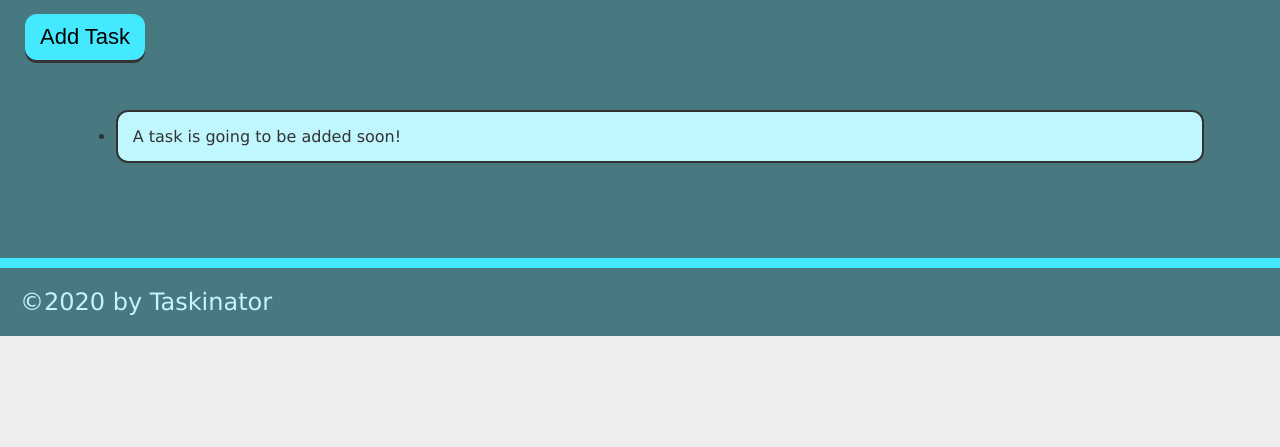
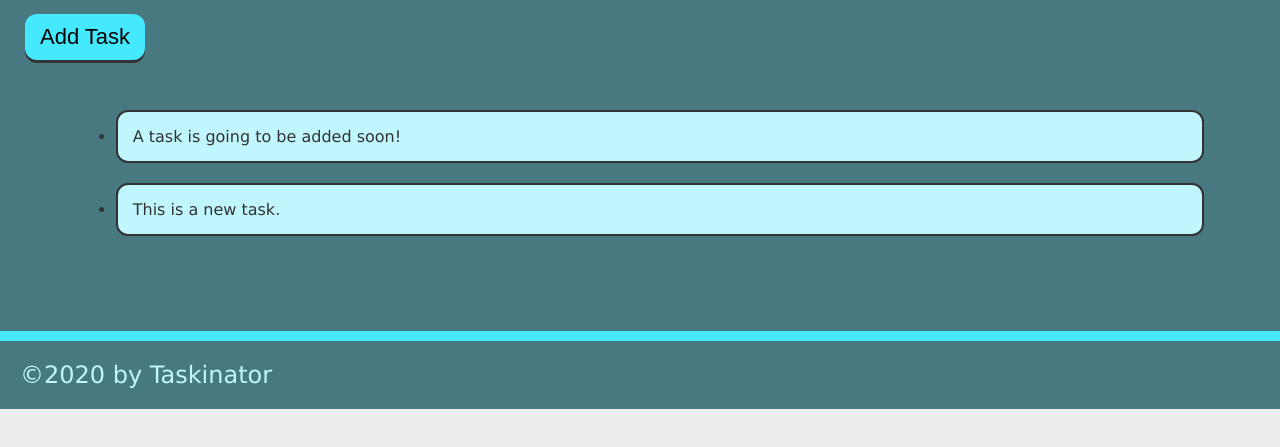
Before and after one commit to Josiah-Canada/Taskinator, a plain HTML site: page index.html in a window 1280 px wide. Both pictures are taken after a click on the button "Add Task". Shown: the part 115-562 px from the top of the page. Drawn offline with Linux system fonts and the light colour scheme.

Commit message:
add ability to add task

```diff
--- a/assets/js/script.js
+++ b/assets/js/script.js
@@ -0,0 +1,11 @@
+var buttonEl = document.querySelector("#save-task");
+var tasksToDoEl = document.querySelector("#tasks-to-do");
+
+var createTaskHandler = function() {
+    var listItemEl = document.createElement("li");
+    listItemEl.className = "task-item";
+    listItemEl.textContent = "This is a new task.";
+    tasksToDoEl.appendChild(listItemEl);
+  }
+
+  buttonEl.addEventListener("click", createTaskHandler);
--- a/index.html
+++ b/index.html
@@ -11,11 +11,11 @@
     <header>
         <h1 class="page-title">Taskinator</h1>
         <p>Click the button below to add a new task!</p>
-        <button class="btn">Add Task</button>
+        <button class="btn" id="save-task">Add Task</button>
         <main class="page-content">
             <section class="task-list-wrapper">
                 <h2 class="list-title"></h2>
-                <ul class="tak-list">
+                <ul class="tak-list" id="tasks-to-do">
                     <li class="task-item">A task is going to be added soon!</li>
                 </ul>
             </section>
```
